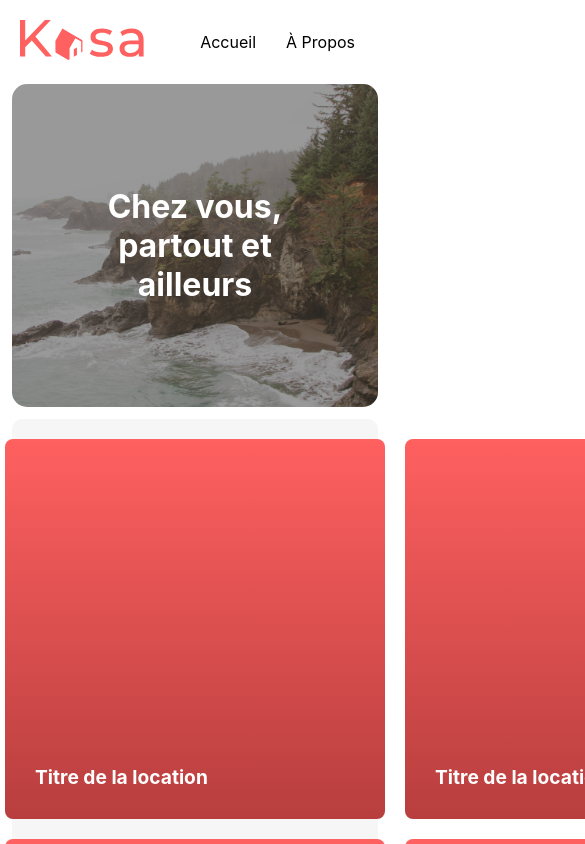
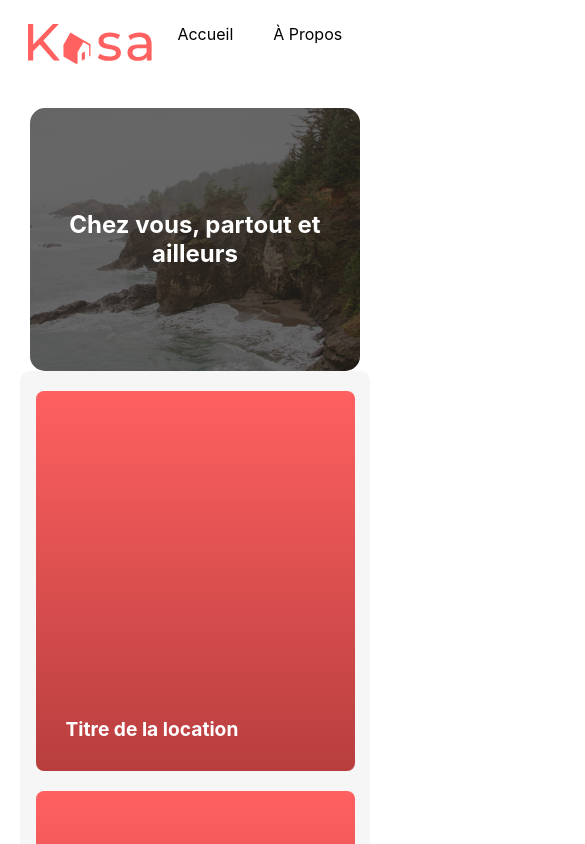
Before and after one commit to PPlonq/AntoineBala_8_16052024c, a React (Create React App) app in the folder kasa/: page / in a window 390 px wide. Shown: the top 844 px of the page, 585 px wide, since content can reach past the window. Built offline with nearby package versions, Linux system fonts and the light colour scheme.

Commit message:
update-home-start-responsive

```diff
--- a/kasa/src/components/banner/Banner.css
+++ b/kasa/src/components/banner/Banner.css
@@ -4,7 +4,7 @@
     background-size: cover;
     background-position: center;
     color: white;
-    padding: 50px;
+    /* padding: 50px; */
     height: 223px;
     margin: 0 3%;
     border-radius: 15px;
@@ -20,7 +20,7 @@
     left: 0;
     right: 0;
     bottom: 0;
-    background: rgba(0, 0, 0, 0.4);
+    background: rgba(0, 0, 0, 0.6);
     border-radius: 15px;
 }
 
@@ -33,3 +33,14 @@
     margin: 0;
     z-index: 2;
 }
+
+@media (max-width: 768px) {
+    .banner {
+        padding: 20px;
+        margin: 0 10px;
+    }
+
+    .banner h1 {
+        font-size: 1.5em;
+    }
+}
--- a/kasa/src/components/card/Card.css
+++ b/kasa/src/components/card/Card.css
@@ -7,6 +7,12 @@
     align-items: flex-end;
     height: 340px;
     width: 340px;
+    cursor: pointer;
+}
+
+.card:hover {
+    filter: brightness(1.3);
+    transition: ease-in-out 1s;
 }
 
 .card-content {
@@ -17,3 +23,9 @@
     font-size: 1.2em;
     font-weight: bold;
 }
+
+@media (max-width: 768px) {
+    .card {
+        width: 90%;
+    }
+}
--- a/kasa/src/components/header/Header.css
+++ b/kasa/src/components/header/Header.css
@@ -4,6 +4,7 @@ header {
     align-items: center;
     padding: 20px;
     background-color: white;
+    margin: 1% 2%;
 }
 
 .logo img {
@@ -15,3 +16,24 @@ nav a {
     text-decoration: none;
     color: black;
 }
+
+@media (max-width: 768px) {
+    header {
+        flex-direction: row;
+        align-items: flex-start;
+    }
+
+    nav a {
+        margin: 10px 20px;
+    }
+}
+
+@media (max-width: 375px) {
+    nav a {
+        margin: 4px;
+        font-size: 18px;
+        font-weight: 500;
+        display: flex;
+        gap: 10px;
+    }
+}
--- a/kasa/src/views/home/Home.css
+++ b/kasa/src/views/home/Home.css
@@ -14,3 +14,15 @@
     justify-items: center;
     align-items: center;
 }
+
+@media (max-width: 768px) {
+    .card-container {
+        display: flex;
+        flex-direction: column;
+        align-items: center;
+        margin: 0;
+    }
+    .home {
+        margin: 20px;
+    }
+}
```
